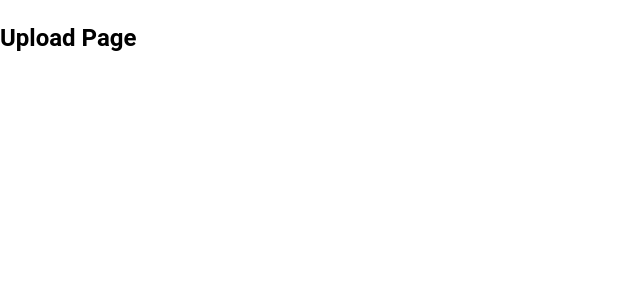
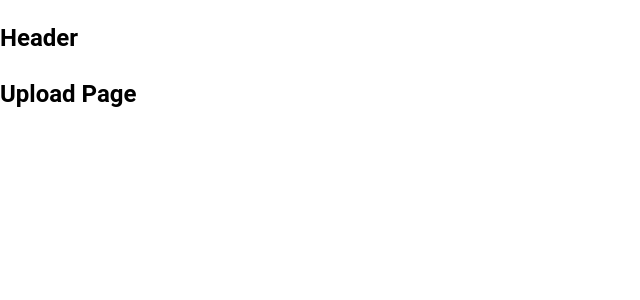
Before and after one commit to datz0512/TikTokUI, a React (Create React App) app: page /upload in a window 1280 px wide. Shown: the top 300 px of the page, without its empty margins (0-640 px from the left). Built offline with nearby package versions, Linux system fonts and the light colour scheme.

Commit message:
create router and layout

```diff
--- a/src/App.jsx
+++ b/src/App.jsx
@@ -9,9 +9,15 @@
       <div className="App">
         <Routes>
           {publicRoutes.map((route, index) => {
-            const Layout =
-              route.layout === null ? React.Fragment : DefaultLayout;
             const Page = route.component;
+
+            let Layout = DefaultLayout;
+            if (route.layout) {
+              Layout = route.layout;
+            } else if (route.layout === null) {
+              Layout = React.Fragment;
+            }
+
             return (
               <Route
                 key={index}
--- /dev/null
+++ b/src/components/Layout/HeaderOnly/Header/index.jsx
@@ -0,0 +1,7 @@
+const Header = () => {
+    return (
+        <h2>Header</h2>
+    );
+}
+
+export default Header;
--- /dev/null
+++ b/src/components/Layout/HeaderOnly/index.jsx
@@ -0,0 +1,14 @@
+import Header from "./Header";
+
+const HeaderOnly = ({ children }) => {
+  return (
+    <div>
+      <Header />
+      <div className="contaiter">
+        <div className="content">{children}</div>
+      </div>
+    </div>
+  );
+};
+
+export default HeaderOnly;
--- a/src/components/Layout/index.jsx
+++ b/src/components/Layout/index.jsx
@@ -1 +1,2 @@
 export { default as DefaultLayout } from './DefaultLayout'
+export { default as HeaderOnly } from './HeaderOnly'
--- /dev/null
+++ b/src/pages/Search/index.jsx
@@ -0,0 +1,5 @@
+const Search = () => {
+  return <h2>Search Page</h2>;
+};
+
+export default Search;
--- a/src/routes/index.jsx
+++ b/src/routes/index.jsx
@@ -1,13 +1,17 @@
+import { HeaderOnly } from '~/components/Layout'
+
 import Home from '~/pages/Home'
 import Following from '~/pages/Following'
 import Profile from '~/pages/Profile'
 import Upload from '~/pages/Upload'
+import Search from '~/pages/Search'
 
 const publicRoutes = [
     { path: '/', component: Home},
     { path: '/following', component: Following},
     { path: '/profile', component: Profile},
-    { path: '/upload', component: Upload, layout: null},
+    { path: '/upload', component: Upload, layout: HeaderOnly},
+    { path: '/search', component: Search, layout: null},
 ]
 
 const privateRoutes = [
```
